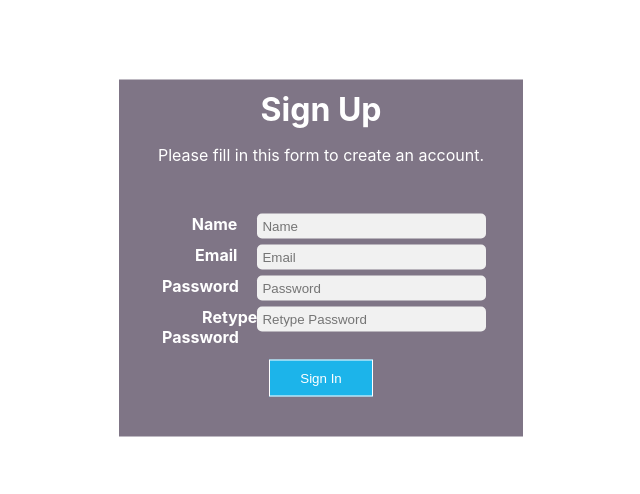
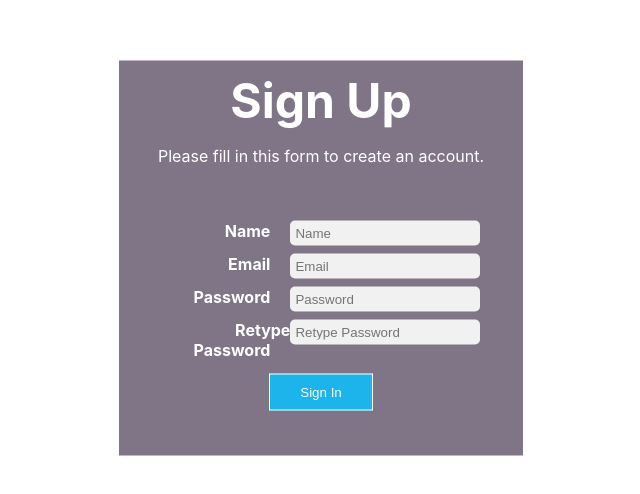
Before and after one commit to NabidAlam/reactjs-website, a React (Create React App) app: page / in a window 1280 px wide. Shown: the part 142-636 px from the top of the page, without its empty margins (319-959 px from the left). Built offline with nearby package versions, Linux system fonts and the light colour scheme.

Commit message:
üpdate sign up form final

```diff
--- a/src/index.css
+++ b/src/index.css
@@ -25,12 +25,12 @@ code {
 }
 
 .form-inputs{
-  padding: 30px;
+  padding: 35px;
 }
 
 .title{
   text-align: center;
-  font-size: 2em;
+  font-size: 3em;
   color: #fff;
 }
 
@@ -41,18 +41,18 @@ code {
 
 .inline-form .form-element{
   float: left;
-  width: 70%;
+  width: 60%;
 }
 
 .inline-form .element{
   float: left;
-  width: 30%;
+  width: 40%;
   text-align: right;
 }
 
 .inline-form{
   display: flex;
-  padding: 3px;
+  padding: 4px;
 }
 
 .form-element{
```
